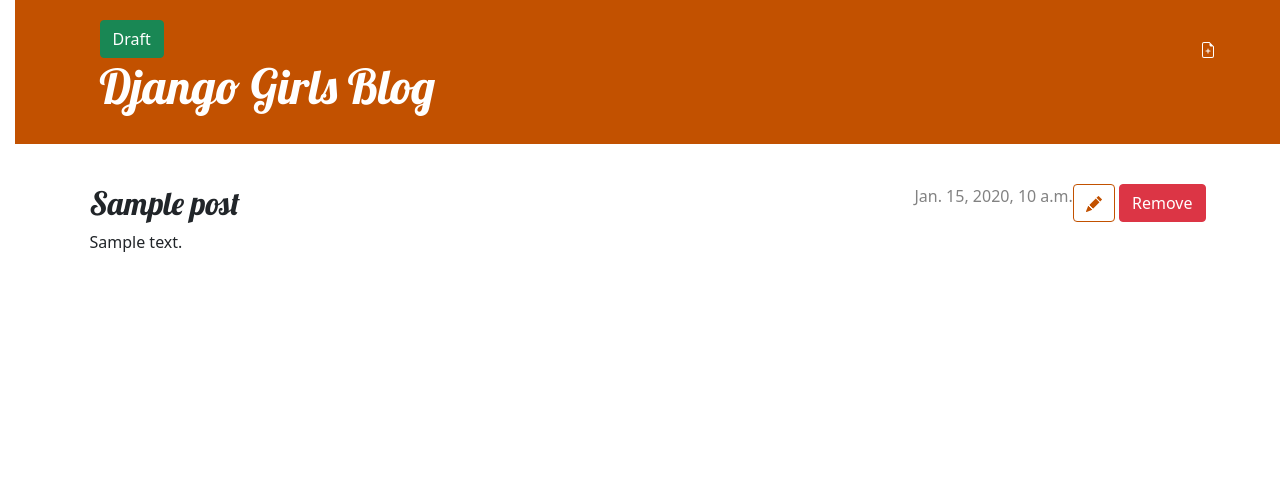
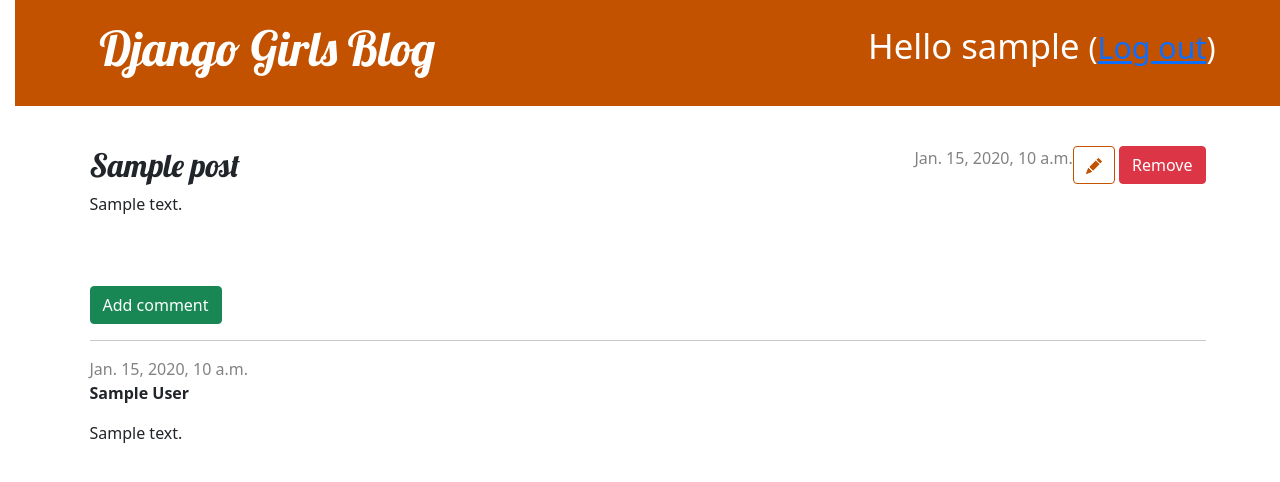
Before and after one commit to majid-757/test_blog, a Django app: page /post/1/ in a window 1280 px wide. Shown: the top 482 px of the page. Run offline with Django 3.2, Linux system fonts and the light colour scheme; a user stored in the database is signed in; tables that the repository leaves empty hold one stand-in row (values such as "Sample post").

Commit message:
Implementation comments

```diff
--- a/blog/admin.py
+++ b/blog/admin.py
@@ -1,9 +1,8 @@
 from django.contrib import admin
-from .models import Post
-# Register your models here.
-
+from .models import Post, Comment
 
 
 
 
 admin.site.register(Post)
+admin.site.register(Comment)
--- a/blog/models.py
+++ b/blog/models.py
@@ -21,3 +21,28 @@
 
     def __str__(self):
         return self.title
+
+
+
+class Comment(models.Model):
+    post = models.ForeignKey('blog.Post', on_delete=models.CASCADE, related_name='comments')
+    author = models.CharField(max_length=200)
+    text = models.TextField()
+    created_date = models.DateTimeField(default=timezone.now)
+    approved_comment = models.BooleanField(default=False)
+
+
+
+    def approve(self):
+        self.approve_comment = True
+        self.save()
+
+
+
+    def __str__(self):
+        return self.text
+
+
+
+    def approve_comments(self):
+        return self.comments.filter(approve_comment=True)
--- a/blog/static/css/blog.css
+++ b/blog/static/css/blog.css
@@ -94,3 +94,9 @@
     color: #FFFFFF;
     background-color: #C25100;
 }
+
+
+
+.comment {
+    margin: 20px 0px 20px 20px;
+}
--- a/blog/urls.py
+++ b/blog/urls.py
@@ -13,4 +13,7 @@
     path('drafts/', views.post_draft_list, name='post_draft_list'),
     path('post/<int:pk>/publish/', views.post_publish, name='post_publish'),
     path('post/<int:pk>/remove/', views.post_remove, name='post_remove'),
+    path('post/<int:pk>/add_comment_to_post/', views.add_comment_to_post, name='add_comment_to_post'),
+    path('comment/<int:pk>/approve/', views.comment_approve, name='comment_approve'),
+    path('comment/<int:pk>/remove/', views.comment_remove, name='comment_remove'),
 ]
--- a/blog/views.py
+++ b/blog/views.py
@@ -1,8 +1,9 @@
 from django.shortcuts import render, get_object_or_404, redirect
 from django.utils import timezone
+from django.contrib.auth.decorators import login_required
 
 from .models import Post
-from .forms import PostForm
+from .forms import PostForm, CommentForm
 
 
 def post_list(request):
@@ -12,13 +13,14 @@
     return render(request, 'blog/post_list.html', {'posts': posts})
 
 
-
+@login_required
 def post_detail(request, pk):
     post = get_object_or_404(Post, pk=pk)
     return render(request, 'blog/post_detail.html', {'post': post})
 
 
 
+@login_required
 def post_new(request):
     if request.method == 'POST':
         form = PostForm(request.POST)
@@ -37,7 +39,7 @@
 
 
 
-
+@login_required
 def post_edit(request, pk):
     post = get_object_or_404(Post, pk=pk)
     if request.method == 'POST':
@@ -56,7 +58,7 @@
 
 
 
-
+@login_required
 def post_draft_list(request):
     posts = Post.objects.filter(published_date__isnull=True).order_by('created_date')
 
@@ -64,7 +66,7 @@
 
 
 
-
+@login_required
 def post_publish(request, pk):
 
     post = get_object_or_404(Post, pk=pk)
@@ -73,7 +75,46 @@
 
 
 
+@login_required
 def post_remove(request, pk):
     post = get_object_or_404(Post, pk=pk)
     post.delete()
     return redirect('blog:post_list')
+
+
+
+@login_required
+def add_comment_to_post(request, pk):
+    post = get_object_or_404(Post, pk=pk)
+
+    if request.method == 'POST':
+        form = CommentForm(request.POST)
+        if form.is_valid():
+            comment = form.save(commit=False)
+            comment.post = post
+            comment.save()
+
+            return redirect('blog:post_detail', pk=post.pk)
+
+    else:
+        form = CommentForm()
+
+    return render(request, 'blog/add_comment_to_post.html', {'form': form})
+
+
+
+
+
+@login_required
+def comment_approve(request, pk):
+    comment = get_object_or_404(Comment, pk=pk)
+    comment.approve()
+    return redirect('blog:post_detail', pk=comment.post.pk)
+
+
+
+@login_required
+def comment_remove(request, pk):
+    comment = get_object_or_404(Comment, pk=pk)
+    comment.delete()
+    return redirect('blog:post_detail', pk=comment.post.pk)
--- a/config/settings.py
+++ b/config/settings.py
@@ -126,3 +126,7 @@
 # https://docs.djangoproject.com/en/3.2/ref/settings/#default-auto-field
 
 DEFAULT_AUTO_FIELD = 'django.db.models.BigAutoField'
+
+
+
+LOGIN_REDIRECT_URL = '/'
--- a/config/urls.py
+++ b/config/urls.py
@@ -15,8 +15,11 @@
 """
 from django.contrib import admin
 from django.urls import path, include
+from django.contrib.auth import views
 
 urlpatterns = [
     path('admin/', admin.site.urls),
+    path('accounts/login/', views.LoginView.as_view(), name='login'),
+    path('accounts/logout/', views.LogoutView.as_view(next_page='/'), name='logout'),
     path('', include('blog.urls')),
 ]
--- a/templates/blog/base.html
+++ b/templates/blog/base.html
@@ -13,11 +13,13 @@
             <div class="container">
                 {% if user.is_authenticated %}
 
-                    <a href="{% url 'blog:post_new' %}" class=top-menu>
-                        {% include './icons/file-earmark-plus.svg' %}
-                    </a>
+                    <a href="{% url 'blog:post_new' %}" class="top-menu"><span class="glyphicon glyphicon-plus"></span></a>
+                    <a href="{% url 'blog:post_draft_list' %}" class="top-menu"><span class="glyphicon glyphicon-edit"></span></a>
+                    <p class="top-menu">Hello {{ user.username }} <small>(<a href="{% url 'logout' %}">Log out</a>)</small></p>
 
-                    <a class="btn btn-success" href="{% url 'blog:post_draft_list' %}">Draft</a>
+                {% else %}
+
+                    <a href="{% url 'login' %}" class="top-menu"><span class="glyphicon glyphicon-lock"></span></a>
 
                 {% endif %}
 
@@ -35,3 +37,13 @@
         </main>
     </body>
 </html>
+
+
+
+
+
+{% comment %} <a href="{% url 'blog:post_new' %}" class=top-menu>
+    {% include './icons/file-earmark-plus.svg' %}
+</a>
+
+<a class="btn btn-success" href="{% url 'blog:post_draft_list' %}">Draft</a> {% endcomment %}
--- a/templates/blog/post_detail.html
+++ b/templates/blog/post_detail.html
@@ -38,4 +38,23 @@
         <p>{{ post.text|linebreaksbr }}</p>
     </article>
 
+    <a class="btn btn-success" href="{% url 'blog:add_comment_to_post' pk=post.pk %}">Add comment</a>
+
+    {% for comment in post.comments.all %}
+        <hr>
+            <div class="comments">
+                <div class="date">
+                    {{ comment.created_date }}
+                </div>
+                <strong>{{ comment.author }}</strong>
+                <p>{{ comment.text|linebreaks }}</p>
+            </div>
+    {% empty %}
+            </hr>
+
+            <p>No comments here yet :(</p>
+
+    {% endfor %}
+
+
 {% endblock content %}
```
Also changed, not shown: blog/forms.py (+9 -1 lines), templates/blog/add_comment_to_post.html (added, +18 -0 lines), templates/blog/post_list.html (+7 -1 lines), templates/registration/login.html (added, +29 -0 lines), blog/migrations/0002_comment.py (added).
